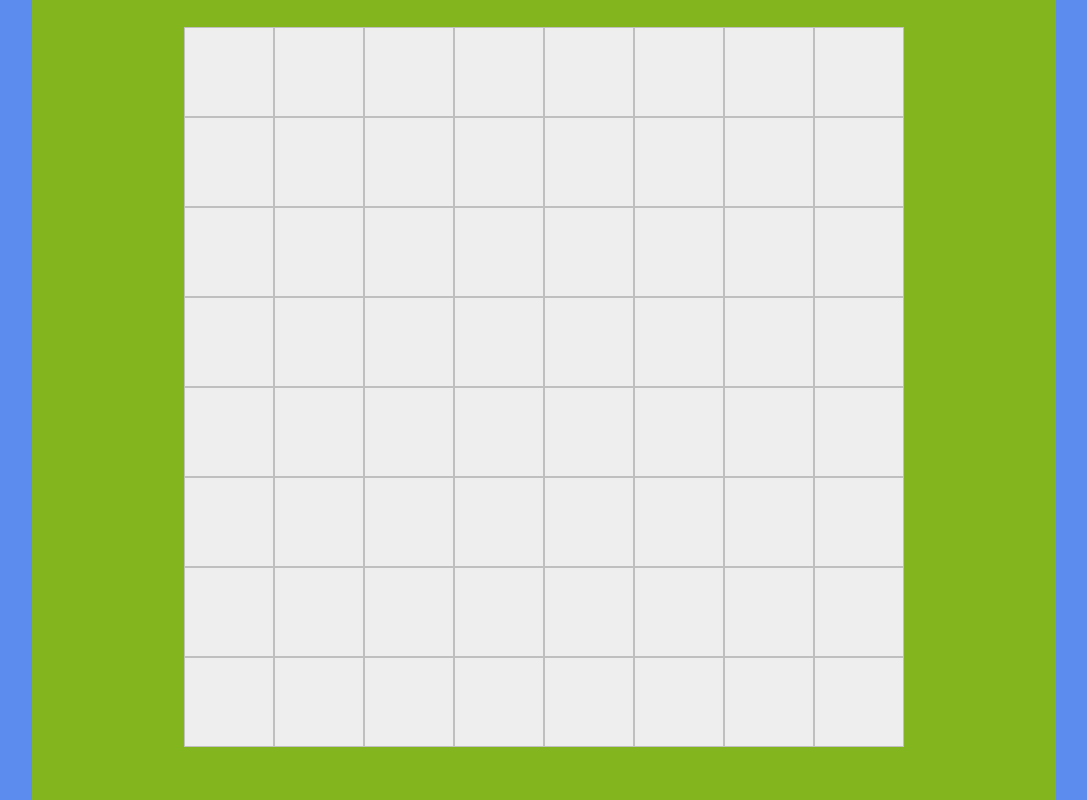
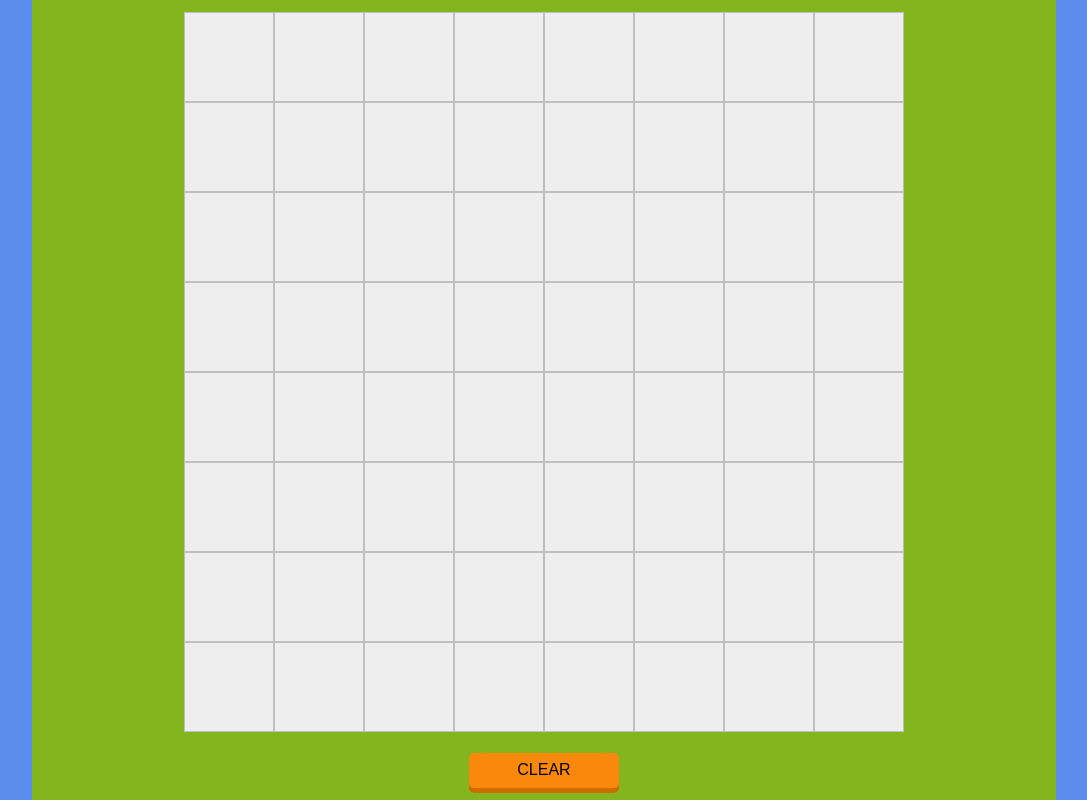
Before and after one commit to junkdeck/odin-sketchy, a plain HTML site: page index.html in a window 1280 px wide. Shown: the whole page, without its empty margins (96-1183 px from the left). Drawn offline with nearby package versions, Linux system fonts and the light colour scheme.

Commit message:
changed clear button styling

```diff
--- a/index.html
+++ b/index.html
@@ -8,10 +8,8 @@
     <body>
 
     <div class="wrapper flex-center">
+        <div class="drawboard"></div>
         <div class="clear-btn flex-center">CLEAR</div>
-        <div class="drawboard">
-
-        </div>
     </div>
 
     <script src="https://ajax.googleapis.com/ajax/libs/jquery/3.2.1/jquery.min.js"></script>
--- a/master.css
+++ b/master.css
@@ -45,11 +45,11 @@ html,body{
 .clear-btn{
     display: flex;
 
-    position:relative;
+    /*position:relative;
     top:0;
 
-    margin-top:-10%;
-    margin-bottom: 4%;
+    margin-bottom: 4%;*/
+	margin-top:2%;
 
     width: 150px;
     height: 35px;
```
